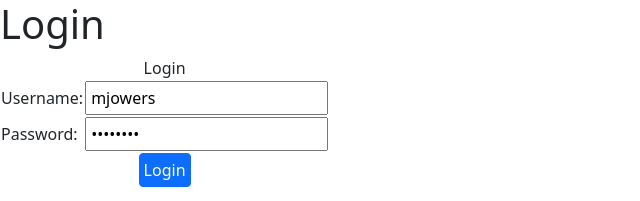
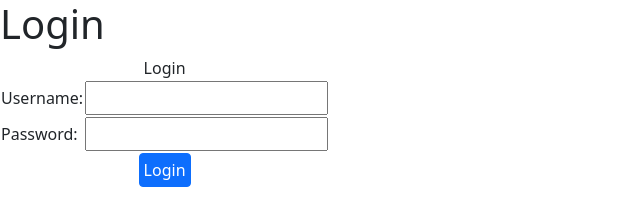
Before and after one commit to mejowers/prs-web-ng, an Angular app: page /user-login in a window 1280 px wide. Shown: the top 201 px of the page, without its empty margins (0-640 px from the left). Built offline with nearby package versions, Linux system fonts and the light colour scheme.

Commit message:
remove id from all pages

```diff
--- a/src/app/feature/product/product-detail/product-detail.component.html
+++ b/src/app/feature/product/product-detail/product-detail.component.html
@@ -8,20 +8,12 @@
   </section>
   <main class="single">
     <table class="table table-sm">
-      <tr>
-        <td>
-          Id:
-        </td>
-        <td>
-          <input [(ngModel)]="product.id" class="rounded" type="number">
-        </td>
-      </tr>
-      <tr>
+       <tr>
         <td>
           Vendor:
         </td>
         <td>
-          <input [(ngModel)]="product.vendor.name" class="rounded" type="text">
+          <input [(ngModel)]="product.vendor.name" class="rounded" type="text" disabled>
         </td>
       </tr>
       <tr>
@@ -30,7 +22,7 @@
           Part Number:
         </td>
         <td>
-          <input [(ngModel)]="product.partNumber" class="rounded" type="text">
+          <input [(ngModel)]="product.partNumber" class="rounded" type="text"disabled>
         </td>
       </tr>
       <tr>
@@ -38,7 +30,7 @@
           Name:
         </td>
         <td>
-          <input [(ngModel)]="product.name" class="rounded" type="text">
+          <input [(ngModel)]="product.name" class="rounded" type="text" disabled>
         </td>
       </tr>
       <tr>
@@ -46,7 +38,7 @@
           Price:
         </td>
         <td>
-          <input [(ngModel)]="product.price" class="rounded" type="number">
+          <input [(ngModel)]="product.price" class="rounded" type="number" disabled>
         </td>
       </tr>
       <tr>
@@ -54,7 +46,7 @@
           Unit:
         </td>
         <td>
-          <input [(ngModel)]="product.unit" class="rounded" type="text">
+          <input [(ngModel)]="product.unit" class="rounded" type="text" disabled>
         </td>
       </tr>
       <tr>
@@ -62,7 +54,7 @@
           Photo Path:
         </td>
         <td>
-          <input [(ngModel)]="product.photoPath" class="rounded" type="text">
+          <input [(ngModel)]="product.photoPath" class="rounded" type="text" disabled>
         </td>
       </tr>
 
--- a/src/app/feature/product/product-list/product-list.component.html
+++ b/src/app/feature/product/product-list/product-list.component.html
@@ -10,7 +10,6 @@
 <table class="table table-bordered table-striped">
     <thead class="table-dark">
         <tr>
-            <th>Id</th>
             <th>Vendor</th>
             <th>Part Number</th>
             <th>Name</th>
@@ -22,7 +21,6 @@
     </thead>
     <tbody>
         <tr *ngFor='let product of products'>
-            <td>{{ product.id }}</td>
             <td>{{ product.vendor.name }}</td>
             <td>{{ product.partNumber }}</td>
             <td>{{ product.name }}</td>
--- a/src/app/feature/user/user-detail/user-detail.component.html
+++ b/src/app/feature/user/user-detail/user-detail.component.html
@@ -10,18 +10,10 @@
     <table class="table table-sm">
       <tr>
         <td>
-          Id:
-        </td>
-        <td>
-          <input [(ngModel)]="user.id" class="rounded" type="number">
-        </td>
-      </tr>
-      <tr>
-        <td>
           Username:
         </td>
         <td>
-          <input [(ngModel)]="user.username" class="rounded" type="text">
+          <input [(ngModel)]="user.username" class="rounded" type="text" disabled>
         </td>
       </tr>
       <tr>
@@ -30,7 +22,7 @@
           Password:
         </td>
         <td>
-          <input [(ngModel)]="user.password" class="rounded" type="password">
+          <input [(ngModel)]="user.password" class="rounded" type="password" disabled>
         </td>
       </tr>
       <tr>
@@ -38,7 +30,7 @@
           First Name:
         </td>
         <td>
-          <input [(ngModel)]="user.firstName" class="rounded" type="text">
+          <input [(ngModel)]="user.firstName" class="rounded" type="text" disabled>
         </td>
       </tr>
       <tr>
@@ -46,7 +38,7 @@
           Last Name:
         </td>
         <td>
-          <input [(ngModel)]="user.lastName" class="rounded" type="text">
+          <input [(ngModel)]="user.lastName" class="rounded" type="text" disabled>
         </td>
       </tr>
       <tr>
@@ -54,7 +46,7 @@
           Phone Number:
         </td>
         <td>
-          <input [(ngModel)]="user.phone" class="rounded" type="text">
+          <input [(ngModel)]="user.phone" class="rounded" type="text" disabled>
         </td>
       </tr>
       <tr>
@@ -62,7 +54,7 @@
           Email:
         </td>
         <td>
-          <input [(ngModel)]="user.email" class="rounded" type="text">
+          <input [(ngModel)]="user.email" class="rounded" type="text" disabled>
         </td>
       </tr>
       <tr>
@@ -70,7 +62,7 @@
           Reviewer:
         </td>
         <td>
-          <input [(ngModel)]="user.reviewer" class="rounded" type="checkbox">
+          <input [(ngModel)]="user.reviewer" class="rounded" type="checkbox" disabled>
         </td>
       </tr>
       <tr>
@@ -78,7 +70,7 @@
           Admin:
         </td>
         <td>
-          <input [(ngModel)]="user.admin" class="rounded" type="checkbox">
+          <input [(ngModel)]="user.admin" class="rounded" type="checkbox" disabled>
         </td>
       </tr>
     </table>
--- a/src/app/feature/user/user-list/user-list.component.html
+++ b/src/app/feature/user/user-list/user-list.component.html
@@ -10,7 +10,6 @@
 <table class="table table-bordered table-striped">
     <thead class="table-dark">
         <tr>
-            <th>Id</th>
             <th>Username</th>
             <th>First Name</th>
             <th>Last Name</th>
@@ -23,7 +22,6 @@
     </thead>
     <tbody>
         <tr *ngFor='let user of users'>
-            <td>{{ user.id }}</td>
             <td>{{ user.username }}</td>
             <td>{{ user.firstName }}</td>
             <td>{{ user.lastName }}</td>
--- a/src/app/feature/user/user-login/user-login.component.ts
+++ b/src/app/feature/user/user-login/user-login.component.ts
@@ -22,8 +22,8 @@ export class UserLoginComponent implements OnInit {
   ) { }
 
   ngOnInit(): void {
-    this.user.username = "mjowers";
-    this.user.password = "password";
+    // this.user.username = "mjowers";
+    // this.user.password = "password";
   }
 
   login() {
--- a/src/app/feature/user/user-maint-shared/user-maint.html
+++ b/src/app/feature/user/user-maint-shared/user-maint.html
@@ -6,14 +6,6 @@
 <div *ngIf='user'>
   <main class="single">
     <table class="table table-sm">
-      <tr>
-        <td>
-          Id:
-        </td>
-        <td>
-          <input [(ngModel)]="user.id" class="rounded" type="number">
-        </td>
-      </tr>
       <tr>
         <td>
           Username:
--- a/src/app/feature/vendor/vendor-detail/vendor-detail.component.html
+++ b/src/app/feature/vendor/vendor-detail/vendor-detail.component.html
@@ -10,18 +10,10 @@
     <table class="table table-sm">
       <tr>
         <td>
-          Id:
-        </td>
-        <td>
-          <input [(ngModel)]="vendor.id" class="rounded" type="number">
-        </td>
-      </tr>
-      <tr>
-        <td>
           Code:
         </td>
         <td>
-          <input [(ngModel)]="vendor.code" class="rounded" type="text">
+          <input [(ngModel)]="vendor.code" class="rounded" type="text" disabled>
         </td>
       </tr>
       <tr>
@@ -30,7 +22,7 @@
           Name:
         </td>
         <td>
-          <input [(ngModel)]="vendor.name" class="rounded" type="text">
+          <input [(ngModel)]="vendor.name" class="rounded" type="text" disabled>
         </td>
       </tr>
       <tr>
@@ -38,7 +30,7 @@
           Address:
         </td>
         <td>
-          <input [(ngModel)]="vendor.address" class="rounded" type="text">
+          <input [(ngModel)]="vendor.address" class="rounded" type="text" disabled>
         </td>
       </tr>
       <tr>
@@ -46,7 +38,7 @@
           City:
         </td>
         <td>
-          <input [(ngModel)]="vendor.city" class="rounded" type="text">
+          <input [(ngModel)]="vendor.city" class="rounded" type="text" disabled>
         </td>
       </tr>
       <tr>
@@ -54,7 +46,7 @@
           State:
         </td>
         <td>
-          <input [(ngModel)]="vendor.state" class="rounded" type="text">
+          <input [(ngModel)]="vendor.state" class="rounded" type="text" disabled>
         </td>
       </tr>
       <tr>
@@ -62,7 +54,7 @@
           Zip:
         </td>
         <td>
-          <input [(ngModel)]="vendor.zip" class="rounded" type="number">
+          <input [(ngModel)]="vendor.zip" class="rounded" type="number" disabled>
         </td>
       </tr>
       <tr>
@@ -70,7 +62,7 @@
           Phone:
         </td>
         <td>
-          <input [(ngModel)]="vendor.phone" class="rounded" type="text">
+          <input [(ngModel)]="vendor.phone" class="rounded" type="text" disabled>
         </td>
       </tr>
       <tr>
@@ -78,7 +70,7 @@
           Email:
         </td>
         <td>
-          <input [(ngModel)]="vendor.email" class="rounded" type="text">
+          <input [(ngModel)]="vendor.email" class="rounded" type="text" disabled>
         </td>
       </tr>
     </table>
--- a/src/app/feature/vendor/vendor-list/vendor-list.component.html
+++ b/src/app/feature/vendor/vendor-list/vendor-list.component.html
@@ -10,7 +10,6 @@
 <table class="table table-bordered table-striped">
     <thead class="table-dark">
         <tr>
-            <th>Id</th>
             <th>Code</th>
             <th>Name</th>
             <th>Address</th>
@@ -24,7 +23,6 @@
     </thead>
     <tbody>
         <tr *ngFor='let vendor of vendors'>
-            <td>{{ vendor.id }}</td>
             <td>{{ vendor.code }}</td>
             <td>{{ vendor.name }}</td>
             <td>{{ vendor.address }}</td>
--- a/src/app/feature/vendor/vendor-maint-shared/vendor-maint.html
+++ b/src/app/feature/vendor/vendor-maint-shared/vendor-maint.html
@@ -8,14 +8,6 @@
 <div *ngIf='vendor'>
   <main class="single">
     <table class="table table-sm">
-      <tr>
-        <td>
-          Id:
-        </td>
-        <td>
-          <input [(ngModel)]="vendor.id" class="rounded" type="number">
-        </td>
-      </tr>
       <tr>
         <td>
           Code:
```
